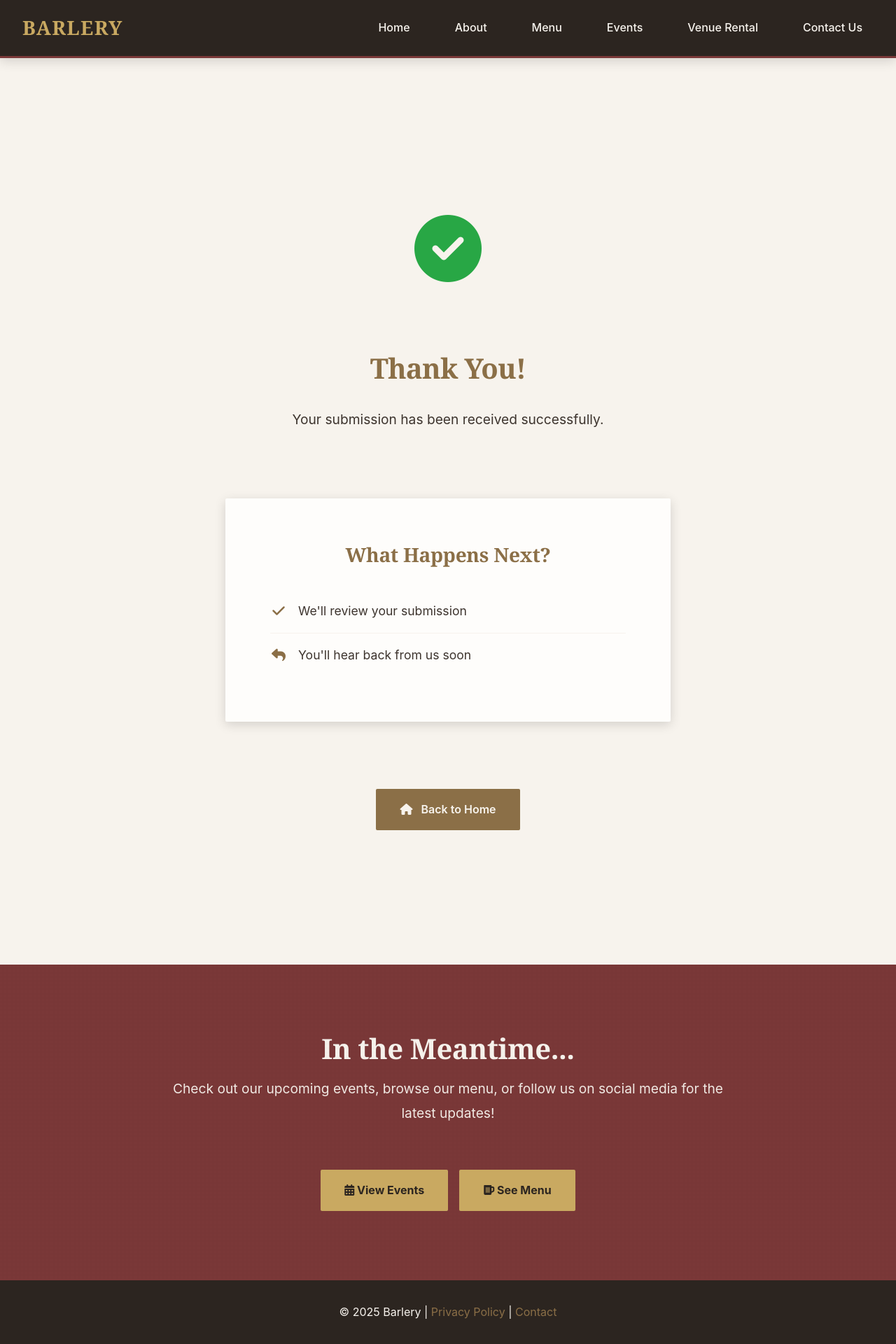
After one commit to justinrutledge1992/barlery, a Django app: page /success in a window 1280 px wide. The commit adds this page. Shown: the whole page at 70% size. Run offline with Django 5.2, Linux system fonts and the light colour scheme; parts of the project's set-up code (start-up, migrations or seed data) failed here and were passed over.

Commit message:
added form success pages

```diff
--- a/barlery/static/css/site.css
+++ b/barlery/static/css/site.css
@@ -128,14 +128,23 @@ a:hover {
 strong { font-weight: 600; }
 
 /* ============================================
+   Sticky Top Container (Header + Alerts)
+   ============================================ */
+.sticky-top-container {
+  position: sticky;
+  top: 0;
+  z-index: 1000;
+  width: 100%;
+}
+
+/* ============================================
    Header & Navigation
    ============================================ */
 header {
   background-color: var(--color-dark);
   border-bottom: 3px solid var(--color-burgundy);
-  position: sticky;
-  top: 0;
-  z-index: 1000;
+  position: relative; /* Changed from sticky */
+  z-index: 1001; /* Higher than alerts */
   box-shadow: var(--shadow-md);
 }
 
--- /dev/null
+++ b/barlery/static/css/success.css
@@ -0,0 +1,151 @@
+/* Success Container */
+.success-container {
+  max-width: 700px;
+  margin: 0 auto;
+  text-align: center;
+  padding: var(--space-xl) var(--space-md);
+}
+
+/* Success Icon */
+.success-icon {
+  font-size: 6rem;
+  color: #28a745;
+  margin-bottom: var(--space-lg);
+  animation: scaleIn 0.5s ease-out;
+}
+
+@keyframes scaleIn {
+  from {
+    transform: scale(0);
+    opacity: 0;
+  }
+  to {
+    transform: scale(1);
+    opacity: 1;
+  }
+}
+
+/* Success Heading */
+.success-container h1 {
+  color: var(--color-primary);
+  margin-bottom: var(--space-md);
+  font-size: 2.5rem;
+}
+
+/* Success Message */
+.success-message {
+  font-size: 1.2rem;
+  line-height: 1.8;
+  color: var(--color-text);
+  margin-bottom: var(--space-xl);
+}
+
+/* Next Steps Section */
+.next-steps {
+  background-color: var(--color-white);
+  padding: var(--space-lg);
+  border-radius: var(--border-radius);
+  box-shadow: var(--shadow-md);
+  margin-bottom: var(--space-xl);
+  text-align: left;
+}
+
+.next-steps h2 {
+  color: var(--color-primary);
+  text-align: center;
+  margin-bottom: var(--space-md);
+  font-size: 1.75rem;
+}
+
+.steps-list {
+  list-style: none;
+  padding: 0;
+  margin: 0;
+}
+
+.steps-list li {
+  padding: var(--space-sm) 0;
+  font-size: 1.1rem;
+  color: var(--color-text);
+  display: flex;
+  align-items: center;
+  gap: var(--space-sm);
+  border-bottom: 1px solid var(--color-light);
+}
+
+.steps-list li:last-child {
+  border-bottom: none;
+}
+
+.steps-list li i {
+  color: var(--color-primary);
+  font-size: 1.25rem;
+  flex-shrink: 0;
+  width: 24px;
+  text-align: center;
+}
+
+/* Success Actions */
+.success-actions {
+  display: flex;
+  gap: var(--space-md);
+  justify-content: center;
+  flex-wrap: wrap;
+}
+
+.success-actions .btn {
+  min-width: 180px;
+}
+
+.success-actions .btn i {
+  margin-right: var(--space-xs);
+}
+
+/* Responsive Design */
+@media (max-width: 768px) {
+  .success-icon {
+    font-size: 4rem;
+  }
+
+  .success-container h1 {
+    font-size: 2rem;
+  }
+
+  .success-message {
+    font-size: 1.1rem;
+  }
+
+  .next-steps {
+    padding: var(--space-md);
+  }
+
+  .next-steps h2 {
+    font-size: 1.5rem;
+  }
+
+  .steps-list li {
+    font-size: 1rem;
+  }
+
+  .success-actions {
+    flex-direction: column;
+  }
+
+  .success-actions .btn {
+    width: 100%;
+  }
+}
+
+@media (max-width: 480px) {
+  .success-icon {
+    font-size: 3rem;
+  }
+
+  .success-container h1 {
+    font-size: 1.75rem;
+  }
+
+  .success-message {
+    font-size: 1rem;
+  }
+}
--- /dev/null
+++ b/barlery/templates/barlery/_alerts.html
@@ -0,0 +1,19 @@
+{% comment %}
+Alert/Message Banner Partial
+Displays Django messages as a sticky banner below the navbar
+{% endcomment %}
+
+{% if messages %}
+<div class="message-banner-container">
+  {% for message in messages %}
+    <div class="message-banner message-banner-{{ message.tags }}">
+      <div class="container">
+        <span class="message-text">{{ message }}</span>
+        <button class="message-close" onclick="this.parentElement.parentElement.remove()" aria-label="Close message">
+          <i class="fas fa-times"></i>
+        </button>
+      </div>
+    </div>
+  {% endfor %}
+</div>
+{% endif %}
--- a/barlery/templates/barlery/base.html
+++ b/barlery/templates/barlery/base.html
@@ -18,7 +18,10 @@
 
 <body>
     <div>
-        {% include "barlery/_header.html" %}
+        <div class="sticky-top-container">
+            {% include "barlery/_header.html" %}
+            {% include "barlery/_alerts.html" %}
+        </div>
 
         <main>
             {% block body %}{% endblock body %}
--- /dev/null
+++ b/barlery/templates/barlery/success.html
@@ -0,0 +1,91 @@
+{% extends "barlery/base.html" %}
+{% load static %}
+
+{% block head %}
+<title>Success | Barlery</title>
+<meta name="description" content="Thank you for contacting Barlery">
+{% endblock head %}
+
+{% block extra_css %}
+<link rel="stylesheet" href="{% static 'css/success.css' %}{% if STATIC_VERSION %}?v={{ STATIC_VERSION }}{% endif %}">
+{% endblock extra_css %}
+
+{% block body %}
+
+<!-- Success Section -->
+<section class="section section-light">
+  <div class="container">
+    <div class="success-container">
+
+      <!-- Success Icon -->
+      <div class="success-icon">
+        <i class="fas fa-check-circle"></i>
+      </div>
+
+      <!-- Success Message -->
+      <h1>Thank You!</h1>
+
+      <p class="success-message">
+        {% if request.GET.type == 'contact' %}
+          We've received your message and will get back to you as soon as possible.
+        {% elif request.GET.type == 'venue' %}
+          Your venue rental request has been submitted successfully. We'll review your request and contact you shortly to discuss the details.
+        {% else %}
+          Your submission has been received successfully.
+        {% endif %}
+      </p>
+
+      <!-- What's Next -->
+      <div class="next-steps">
+        <h2>What Happens Next?</h2>
+        <ul class="steps-list">
+          {% if request.GET.type == 'contact' %}
+            <li><i class="fas fa-envelope"></i> We'll review your message</li>
+            <li><i class="fas fa-reply"></i> You'll hear back from us as soon as possible if you requested information or services</li>
+          {% elif request.GET.type == 'venue' %}
+            <li><i class="fas fa-calendar-check"></i> We'll review your event details</li>
+            <li><i class="fas fa-clipboard-list"></i> Check availability for your requested date</li>
+            <li><i class="fas fa-phone-alt"></i> Contact you to discuss pricing and arrangements</li>
+            <li><i class="fas fa-handshake"></i> Finalize the booking details together</li>
+          {% else %}
+            <li><i class="fas fa-check"></i> We'll review your submission</li>
+            <li><i class="fas fa-reply"></i> You'll hear back from us soon</li>
+          {% endif %}
+        </ul>
+      </div>
+
+      <!-- Action Buttons -->
+      <div class="success-actions">
+        <a href="{% url 'barlery:index' %}" class="btn btn-primary">
+          <i class="fas fa-home"></i> Back to Home
+        </a>
+        {% if request.GET.type == 'contact' %}
+          <a href="{% url 'barlery:venue' %}" class="btn btn-secondary">
+            <i class="fas fa-calendar"></i> Book Venue
+          </a>
+        {% endif %}
+      </div>
+
+    </div>
+  </div>
+</section>
+
+<!-- Info Section -->
+<section class="section section-burgundy section-textured">
+  <div class="container-narrow text-center">
+    <h2>In the Meantime...</h2>
+    <p style="font-size: 1.2rem; line-height: 1.8; margin-bottom: var(--space-lg); opacity: 0.95;">
+      Check out our upcoming events, browse our menu, or follow us on social media for the latest updates!
+    </p>
+    <div class="btn-group">
+      <a href="{% url 'barlery:calendar' %}" class="btn btn-accent">
+        <i class="fas fa-calendar-alt"></i> View Events
+      </a>
+      <a href="{% url 'barlery:menu' %}" class="btn btn-accent">
+        <i class="fas fa-beer"></i> See Menu
+      </a>
+    </div>
+  </div>
+</section>
+
+{% endblock body %}
--- a/barlery/urls.py
+++ b/barlery/urls.py
@@ -14,6 +14,7 @@ urlpatterns = [
     path("menu", views.menu, name="menu"),
     path("venue", views.venue, name="venue"),
     path("privacy", views.privacy, name="privacy"),
+    path("success", views.success, name="success"),
 
     # Accounts:
     path("successful_logout", views.successful_logout, name="successful_logout"),
--- a/barlery/views.py
+++ b/barlery/views.py
@@ -93,7 +93,7 @@ def venue(request):
                 request,
                 "Thanks! Your event request has been submitted. We'll be in touch soon."
             )
-            return redirect("barlery:venue")
+            return redirect("/success?type=venue")
     else:
         form = EventRequestForm()
 
@@ -117,7 +117,7 @@ def contact(request):
 
             if success:
                 messages.success(request, "Thanks! We received your message. We'll be in touch soon.")
-                return redirect("barlery:contact")
+                return redirect("/success?type=contact")
             else:
                 messages.error(
                     request,
@@ -132,5 +132,13 @@ def contact(request):
 def privacy(request):
     return render(request, "barlery/privacy.html")
 
+
+def success(request):
+    """
+    Success page shown after form submissions.
+    Accepts 'type' query parameter to customize message (contact, venue, etc.)
+    """
+    return render(request, "barlery/success.html")
+
 def successful_logout(request):
     return render(request, "barlery/index.html")
```
Also changed, not shown: other parts of barlery/static/css/site.css (+91 -0 lines), barlery/static/css/contact.css (+0 -37 lines), barlery/static/css/venue.css (+0 -37 lines), barlery/templates/barlery/contact.html (+0 -10 lines), barlery/templates/barlery/venue.html (+7 -11 lines).
